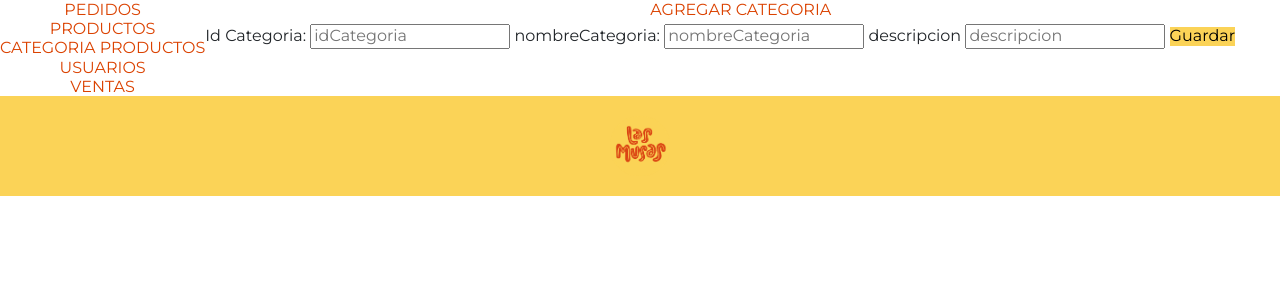
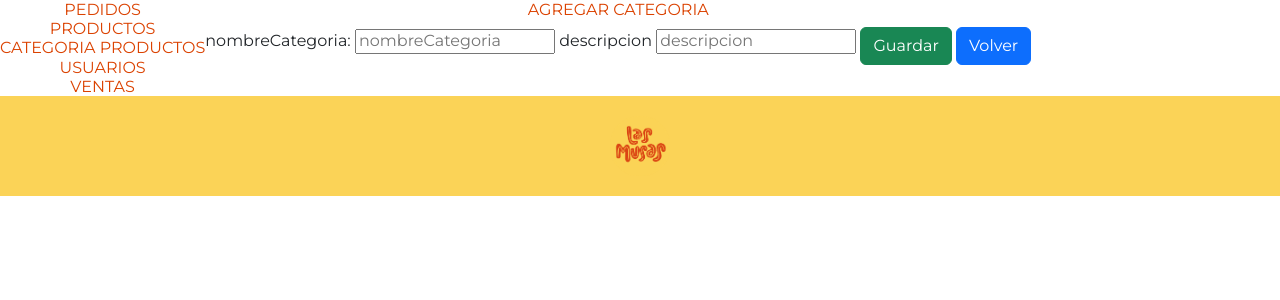
Before and after one commit to alonsobonilla/web-musas, a Flask app: template templates/admin/categoria/agregar.html in a window 1280 px wide. Shown: the part 76-376 px from the top of the page. Run offline with Flask 3, Linux system fonts and the light colour scheme; the template is opened without the code that fills it, so the values that code supplies are empty.

Commit message:
Quitando del registro el id, cambiando estilos del boton siguiendo las clases de bootstrap

```diff
--- a/templates/admin/categoria/agregar.html
+++ b/templates/admin/categoria/agregar.html
@@ -5,15 +5,6 @@
     <div class="column is-one-third">
       <h3 class="is-size-3">Agregar categoria</h3>
       <form action="{{url_for('admin.categoria.guardar')}}" method="post">
-        <label for="idCategoria">Id Categoria:</label>
-        <input
-          required
-          type="text"
-          class="input"
-          placeholder="idCategoria"
-          name="idCategoria"
-          id="idCategoria"
-        />
         <label for="nombreCategoria">nombreCategoria:</label>
         <input
           required
@@ -32,10 +23,10 @@
           name="descripcion"
           id="descripcion"
         />
-        <button type="submit" class="button is-success mt-2">Guardar</button>
+        <button type="submit" class="btn btn-success mt-2">Guardar</button>
         <a
           href="{{url_for('admin.categoria.home')}}"
-          class="button is-primary mt-2"
+          class="btn btn-primary mt-2"
           >Volver</a
         >
       </form>
```
